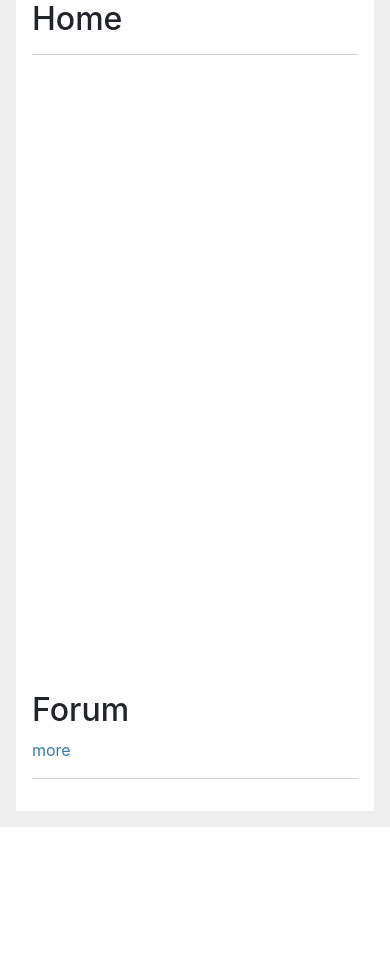
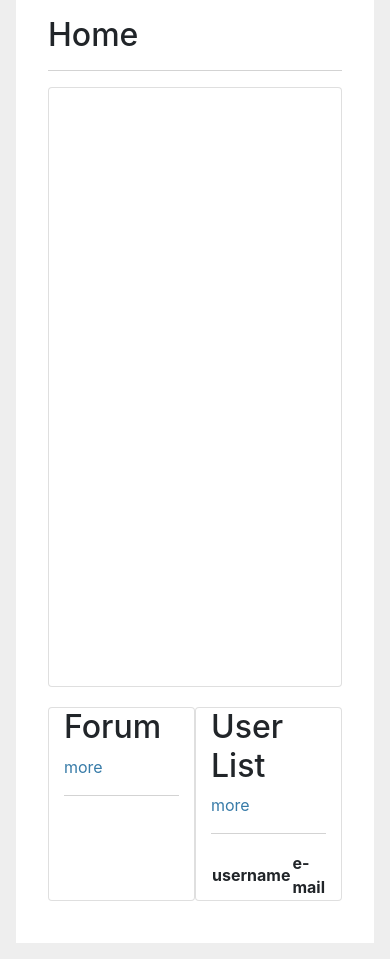
Before and after one commit to SquarerAtol/Easy-to-play-boardgames, a Flask app: page / in a window 390 px wide; the page is wider, and only the part inside the window is pictured. Shown: the part 160-1119 px from the top of that part. Before the commit the page ends 987 px from the top of that part, so only its background shows below. Run offline with Flask 3, Linux system fonts and the light colour scheme; lists and menus that the app fills with data are empty; parts of the project's set-up code (start-up, migrations or seed data) failed here and were passed over; some libraries are stand-ins or nearby versions.

Commit message:
home update 01

```diff
--- a/src/forum/forms.py
+++ b/src/forum/forms.py
@@ -8,7 +8,7 @@ class PostForm(FlaskForm):
         "제목",
         validators=[
             DataRequired(message="제목 입력"),
-            length(max=50, message="50자 이내"),
+            length(max=20, message="20자 이내"),
         ],
     )
 
@@ -16,7 +16,7 @@ class PostForm(FlaskForm):
         "내용",
         validators=[
             DataRequired(message="내용 입력"),
-            length(max=300, message="300자 이내"),
+            length(max=200, message="200자 이내"),
         ],
     )
     submit = SubmitField("Post")
--- a/src/forum/models.py
+++ b/src/forum/models.py
@@ -7,8 +7,8 @@ class Post(db.Model):
     __tablename__ = "posts"
     id = db.Column(db.Integer, primary_key=True)
     user_id = db.Column(db.Integer, db.ForeignKey("users.id"))
-    title = db.Column(db.Text(50), nullable=False)
-    body = db.Column(db.Text(300), nullable=False)
+    title = db.Column(db.Text(20), nullable=False)
+    body = db.Column(db.Text(200), nullable=False)
     created_at = db.Column(db.DateTime, default=datetime.now, nullable=False)
     updated_at = db.Column(db.DateTime, default=datetime.now,
                            onupdate=datetime.now, nullable=False)
--- a/src/forum/templates/forum/edit.html
+++ b/src/forum/templates/forum/edit.html
@@ -1,17 +1,17 @@
 {% extends 'home/base.html' %}
 {% block title %}Edit "{{ post.title }}"{% endblock %}
 {% block content %}
-<h2>Edit Post</h2>
+<h2>Edit Post</h2><hr>
   <form action="{{ url_for('forum.edit_post', post_id=post.id) }}" method="POST" novalidate="novalidate">
 	{{ form.csrf_token }}
 	<p>
-		{{ form.title.label }} {{ form.title(placeholder="title", value=post.title) }}
+		{{ form.title.label }} {{ form.title(placeholder="title") }}
 	</p>
 	{% for error in form.title.errors %}
 	<span style="color: red">{{ error }}</span>
 	{% endfor %}
 	<p>
-		{{ form.body.label }} {{ form.body(placeholder="body", value=post.body) }}
+		{{ form.body.label }} {{ form.body(placeholder="enter..") }}
 	</p>
 	{% for error in form.body.errors %}
 	<span style="color: red">{{ error }}</span>
--- a/src/home/templates/home/index.html
+++ b/src/home/templates/home/index.html
@@ -1,11 +1,11 @@
 {% extends 'home/base.html' %}
 {% block title %}Home{% endblock %}
 {% block content %}
+<div class="p-3" style="height: auto; margin-bottom: 10px;">
 <h2>Home</h2><hr>
-<div style="width: 1024px; height: 600px; margin-bottom: 20px;">
-</div>
-
-<div>
+<div class="card" style="height: 600px; margin-bottom: 20px;"></div>
+<div class="d-flex flex-row">
+	<div class="card col-md-6">
 		<h2>Forum</h2>
 		<a href="{{ url_for('forum.index') }}">more</a>
 		<hr>
@@ -16,8 +16,12 @@
 					<h3>{{ post.title }}</h3>
 					<div class="about">by {{ post.user.username }} on {{ post.created_at.strftime('%m/%d %H:%M') }}</div>
 				</div>
-        {% if current_user.is_authenticated and current_user.id == post.user_id %}
-          <a class="action" href="{{ url_for('forum.edit_post', id=post.id) }}">Edit</a>
+				{% if current_user.is_authenticated and current_user.id == post.user.id %}
+				<a class="action" href="{{ url_for('forum.edit_post', post_id=post.id) }}">Edit</a>
+				<!-- <form action="{{ url_for('forum.delete_post', post_id=post.id) }}" method="POST">
+					{{ delete_form.csrf_token }}
+					<input class="danger" type="submit" value="Delete" onclick="return confirm('정말 삭제하겠습니까?');">
+				</form> -->
 				{% endif %}
 			</header>
 			<p class="body">{{ post.body }}</p>
@@ -27,4 +31,22 @@
 		{% endif %}
 		{% endfor %}
 	</div>
+	<div class="card col-md-6">
+		<h2>User List</h2>
+		<a href="{{ url_for('crud.users') }}">more</a>
+		<hr>
+		<table>
+			<tr>
+				<th>username</th>
+				<th>e-mail</th>
+			</tr>
+			{% for user in users %}
+			<tr>
+				<td>{{ user.username }}</td>
+				<td>{{ user.email }}</td>
+			</tr>
+			{% endfor %}
+		</table>
+	</div>
+</div>
 {% endblock %}
--- a/src/home/views.py
+++ b/src/home/views.py
@@ -3,6 +3,7 @@ from sqlalchemy import desc, select
 
 from src.app import db
 from src.crud.models import User
+from src.forum.forms import DeleteForm
 from src.forum.models import Post
 
 home = Blueprint('home', __name__, template_folder="templates", static_folder="static",)
@@ -17,4 +18,8 @@ def index():
 	)
 	result = db.session.execute(posts).scalars().all()
 
-	return render_template('home/index.html', posts=result)
+	users = User.query.all()
+
+	delete_form = DeleteForm()
+
+	return render_template('home/index.html', posts=result, users=users, delete_form=delete_form)
```
Also changed, not shown: src/forum/templates/forum/index.html (+7 -10 lines), src/forum/views.py (+8 -1 lines), local.sqlite. Lines whose indentation alone changed are shown as unchanged.
